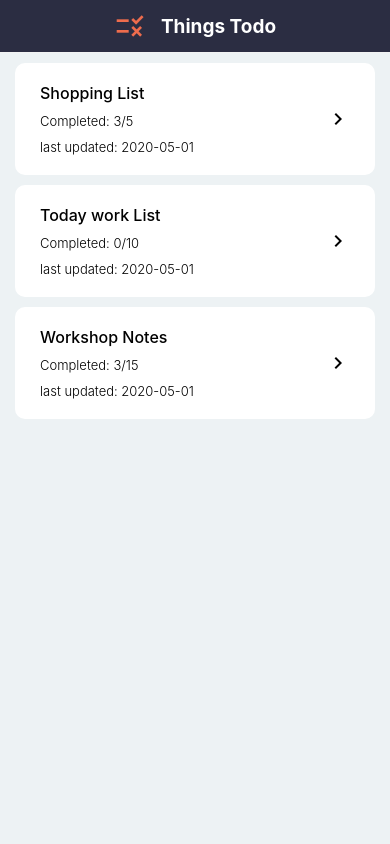
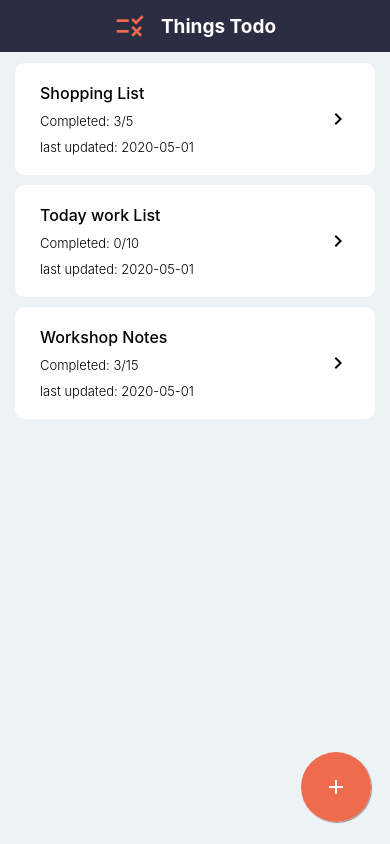
Before and after one commit to dev-billy/things-todo, a React Native app: screen /Home in a window 390 px wide. Built offline with nearby package versions, Linux system fonts and the light colour scheme.

Commit message:
added: implementation for modal to add todo list

```diff
--- /dev/null
+++ b/components/AddList.js
@@ -0,0 +1,45 @@
+import React, {useState} from 'react';
+import {View, Text, StyleSheet} from 'react-native';
+import {Button, Overlay} from 'react-native-elements';
+import Icon from 'react-native-vector-icons/MaterialIcons';
+
+export default () => {
+  const [visible, setVisible] = useState(false);
+  return (
+    <View>
+      <Button
+        buttonStyle={styles.button}
+        raised
+        containerStyle={styles.button}
+        onPress={() => setVisible(true)}
+        icon={<Icon name="add" style={styles.iconStyles} />}
+      />
+      <Overlay
+        height={100}
+        isVisible={visible}
+        overlayStyle={styles.modalStyle}
+        onBackdropPress={() => setVisible(false)}>
+        <Text>Add List Form here!</Text>
+      </Overlay>
+    </View>
+  );
+};
+
+const styles = StyleSheet.create({
+  button: {
+    width: 70,
+    height: 70,
+    borderRadius: 70 / 2,
+    backgroundColor: '#EE6C4D',
+  },
+  iconStyles: {
+    color: '#fff',
+    fontSize: 24,
+  },
+  modalStyle: {
+    height: '80%',
+    width: '90%',
+    alignItems: 'center',
+    justifyContent: 'center',
+  },
+});
--- a/screens/Home.js
+++ b/screens/Home.js
@@ -2,6 +2,7 @@ import React, {useState} from 'react';
 import {View, StyleSheet, FlatList} from 'react-native';
 
 import {Header, TodoListItem} from '../components';
+import AddList from '../components/AddList';
 const Home = () => {
   const [todoLists, setTodoLists] = useState([
     {
@@ -33,6 +34,9 @@ const Home = () => {
         data={todoLists}
         renderItem={listItem => <TodoListItem listItem={listItem.item} />}
       />
+      <View style={styles.addBtn}>
+        <AddList />
+      </View>
     </View>
   );
 };
@@ -41,5 +45,11 @@ const styles = StyleSheet.create({
     flex: 1,
     backgroundColor: '#EDF2F4',
   },
+  addBtn: {
+    position: 'absolute',
+    top: '95%',
+    left: '90%',
+    transform: [{translateX: -50}, {translateY: -50}],
+  },
 });
 export default Home;
```
